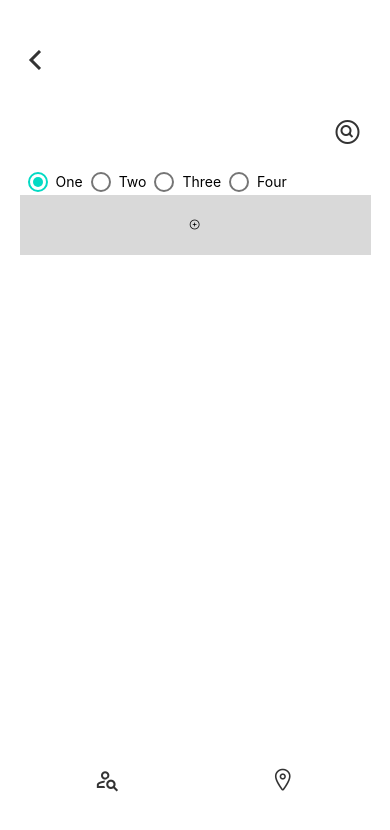
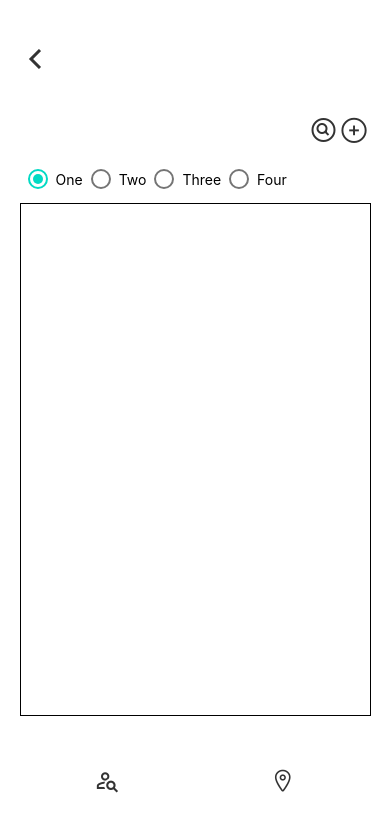
Before and after one commit to jeonhyoungmin/project-hackathon, a React Native app in the folder mobile/: screen / in a window 390 px wide. Shown: the top 830 px of the page. Built offline with nearby package versions, Linux system fonts and the light colour scheme.

Commit message:
북마크 페이지 모달 창 문제 해결 중

```diff
--- a/mobile/src/views/bookmark/BookMarkScreen.js
+++ b/mobile/src/views/bookmark/BookMarkScreen.js
@@ -1,4 +1,4 @@
-import { View, Text, SafeAreaView, ScrollView, StyleSheet, StatusBar, Pressable, Animated } from 'react-native'
+import { View, Text, SafeAreaView, ScrollView, StyleSheet, StatusBar, Pressable, Animated, Modal } from 'react-native'
 import React, { useRef, useState }  from 'react'
 import { RadioButton, TextInput } from 'react-native-paper'
 import CustomRadioButton from '../../components/radiobutton/CustomRadioButton'
@@ -11,6 +11,8 @@ import RegistraionModal from '../../components/registraionmodal/RegistraionModal
 
 const BookMarkScreen = () => {
 
+  const [visible, setVisible] = useState(false)
+
   const  [search, setSearch] = React.useState(false)
   const searchButtonChange = () => {
     setSearch(!search);
@@ -22,7 +24,8 @@ const BookMarkScreen = () => {
     <StatusBar backgroundColor='white' />
     <SafeAreaView style={styles.container}>
 
-      <RegistraionModal />
+    {/* Modal 컴포넌트 */}
+    <RegistraionModal visible={visible}/>
 
       {/* 최상단 뒤로가기, 검색 , 카테고리 */}
       <View style={styles.viewTop}>
@@ -44,6 +47,9 @@ const BookMarkScreen = () => {
             <Pressable onPress={searchButtonChange}  >
               <Icons name="md-search-circle-outline" size={32} color="#333" />
             </Pressable>
+            <View>
+              <AddBoxButton onPress={() => setVisible(!visible)} iconSize={31} iconColor='#333'/>
+            </View>
           </View>
           {/* 카테고리 컨테이너 */}
           <View style={styles.categoryContainer}>
@@ -60,7 +66,7 @@ const BookMarkScreen = () => {
       {/* 가운데 서비스 등록 버튼 */}
       <View style={styles.scrollContainer}>
       <ScrollView style={styles.scroll}>
-        <AddBoxButton bgColor="#d9d9d9" widthSize="100%" heightSize={60}/>
+        {/* 추가된 계정 정보 */}
       </ScrollView>
       </View>
 
@@ -81,6 +87,9 @@ const BookMarkScreen = () => {
     </>
   )
 }
+
+
+
 
 const styles = StyleSheet.create({
   container: {
@@ -117,7 +126,7 @@ const styles = StyleSheet.create({
     flexDirection: 'row',
     justifyContent: "flex-end",
     alignItems: "center",
-    marginRight: "2%",
+    // marginRight: "2%",
   },
   searchBar: {
     marginRight: "5%",
@@ -139,6 +148,8 @@ const styles = StyleSheet.create({
   scrollContainer: {
     flex: 4,
     width: "90%",
+    borderWidth: 0.5,
+    marginTop: "3%",
   },
   scroll: {
     // backgroundColor: 'red'
@@ -166,6 +177,21 @@ const styles = StyleSheet.create({
     // backgroundColor: "green",
     justifyContent: 'center',
     alignItems: 'center'
+  },
+
+
+
+
+  // Modal 스타일
+  modalStyle: {
+    borderWidth: 1,
+    borderColor: "#333",
+    backgroundColor: 'white',
+    borderRadius: 10,
+    justifyContent: 'center',
+    alignItems: 'center',
+    width: "70%",
+    height: "50%",
   }
 })
 
```
